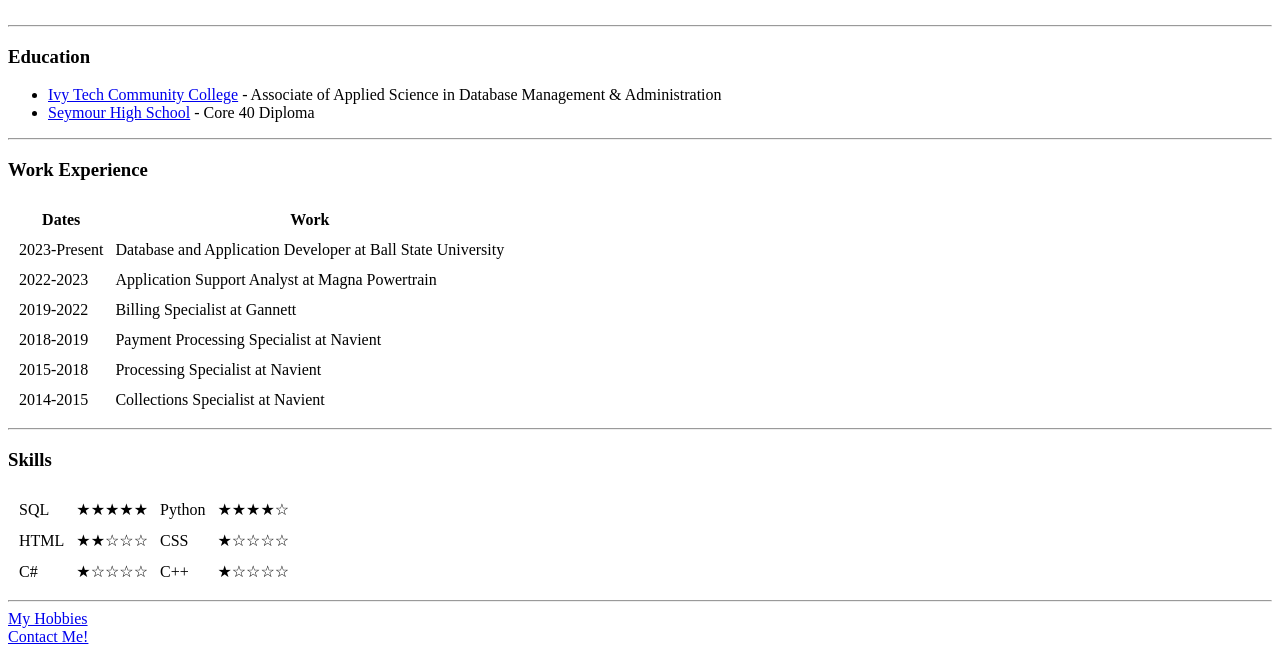
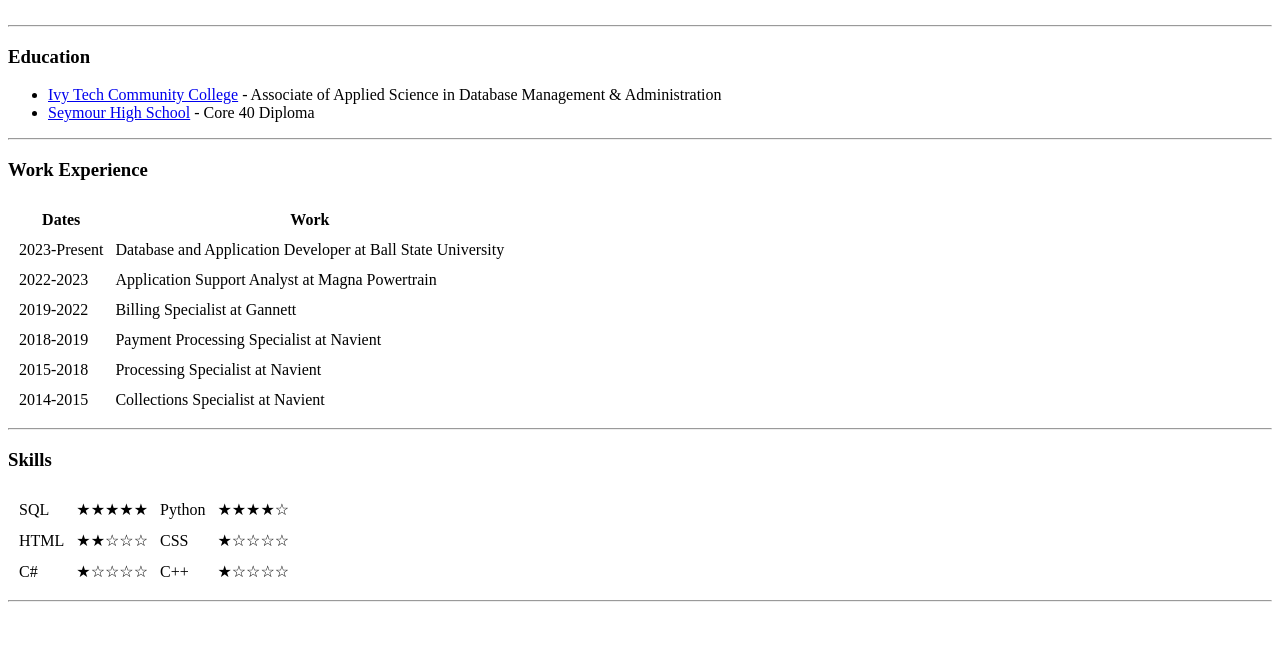
Before and after one commit to brandtleyspicer/cv, a plain HTML site: page index.html in a window 1280 px wide. Shown: the part 332-986 px from the top of the page. After the commit the page ends 942 px from the top, so only its background shows below. Drawn offline with Linux system fonts and the light colour scheme.

Commit message:
Update index.html

```diff
--- a/index.html
+++ b/index.html
@@ -93,9 +93,5 @@
             </tr>
         </table>
         <hr>
-        <a href="hobbies.html">My Hobbies</a>
-        <br>
-        <a href="contact.html">Contact Me!</a>
-
     </body>
 </html>
```
